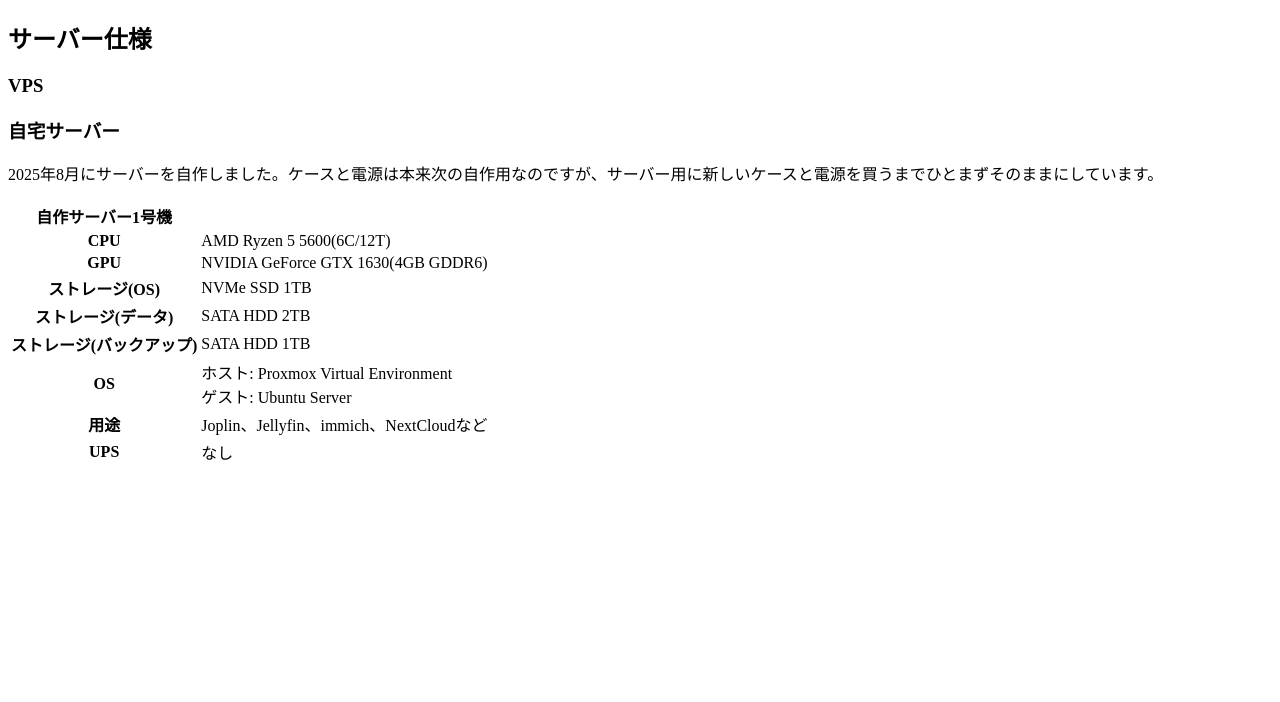
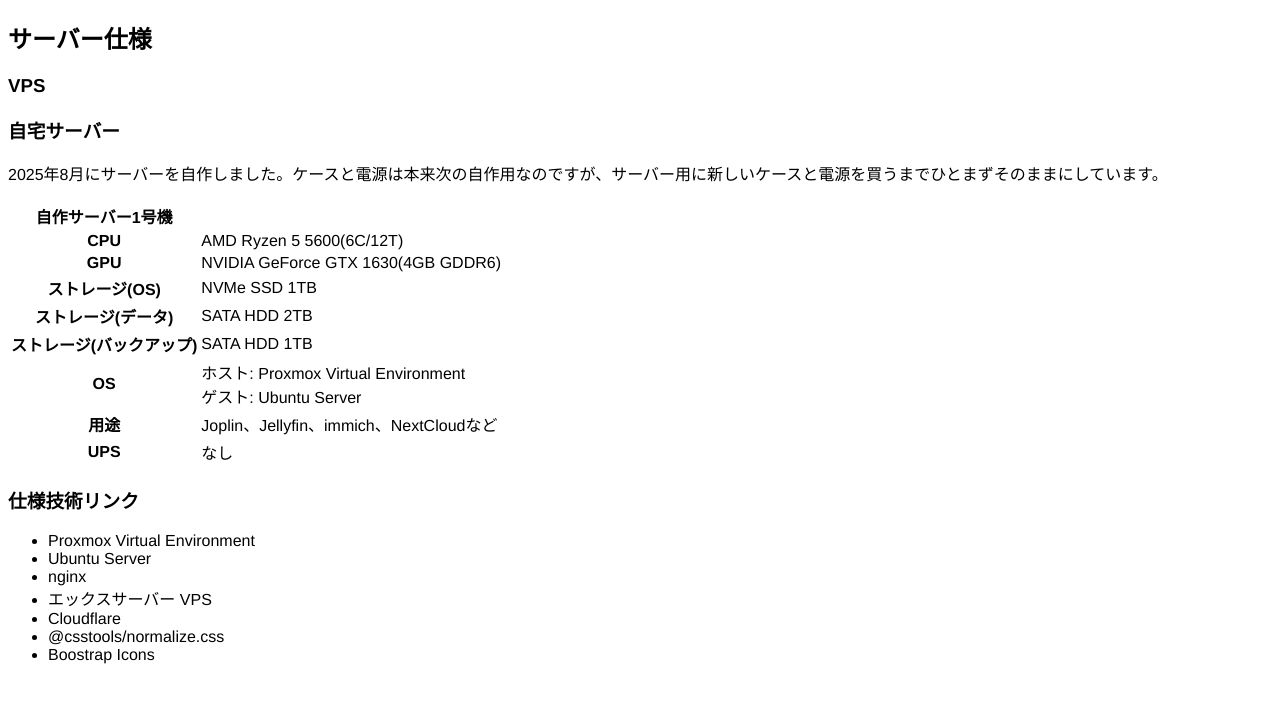
Before and after one commit to porubu0325/planeted, a plain HTML site: page about/server.html in a window 1280 px wide. Drawn offline with Linux system fonts and the light colour scheme; files that its build step writes are made by us from their sources.

```diff
--- a/about/server.html
+++ b/about/server.html
@@ -41,6 +41,18 @@
                 <tr><th>UPS</th><td>なし</td></tr>
             </table>
         </article>
+        <article>
+            <h3>仕様技術リンク</h3>
+            <ul>
+                <li>Proxmox Virtual Environment</li>
+                <li>Ubuntu Server</li>
+                <li>nginx</li>
+                <li>エックスサーバー VPS</li>
+                <li>Cloudflare</li>
+                <li>@csstools/normalize.css</li>
+                <li>Boostrap Icons</li>
+            </ul>
+        </article>
     </main>
 
 </body>
--- /dev/null
+++ b/css/style.css
@@ -0,0 +1,9 @@
+@charset "utf-8";
+
+html, body {
+    font-family: Helvetica, Arial, "メイリオ", "ヒラギノ角ゴ", sans-serif;
+}
+
+body {
+    background-color: #FFF;
+}
```
Also changed, not shown: index.html (+14 -9 lines).
